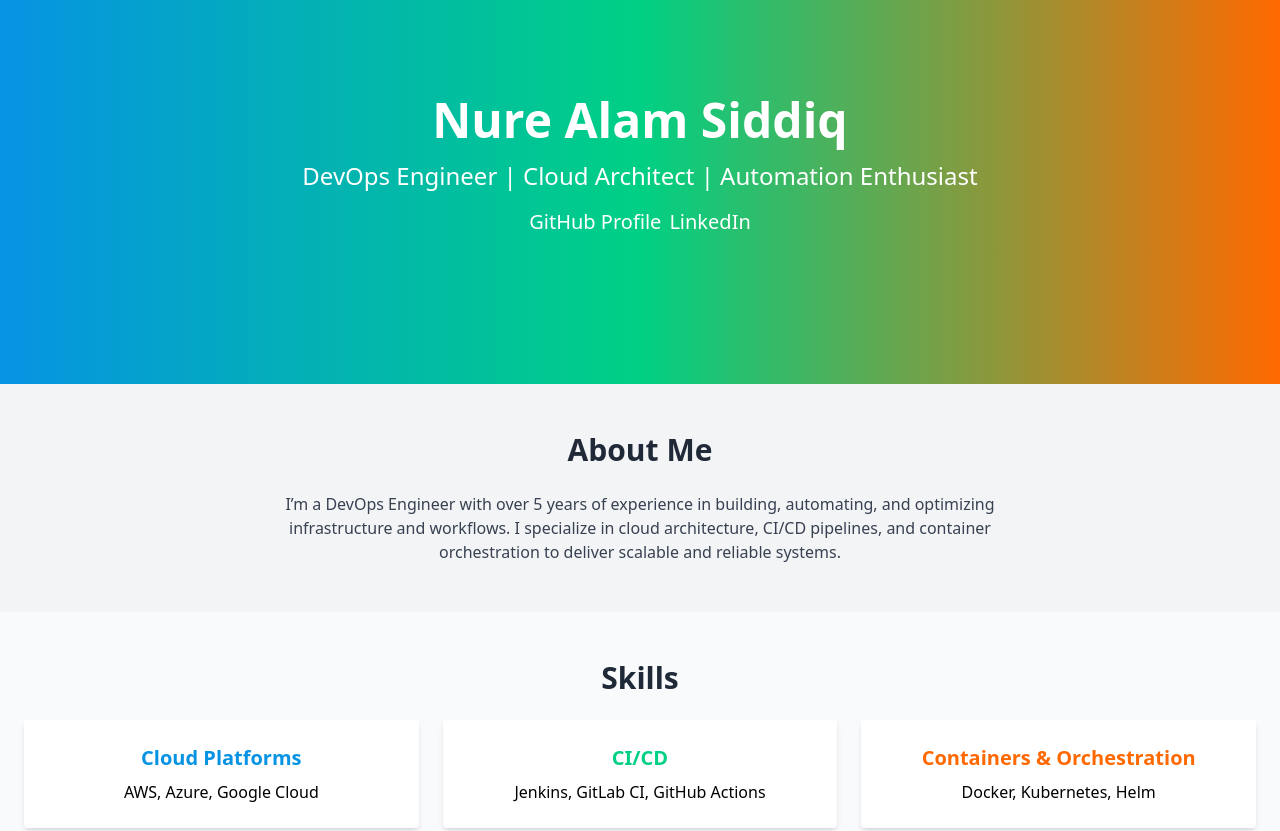
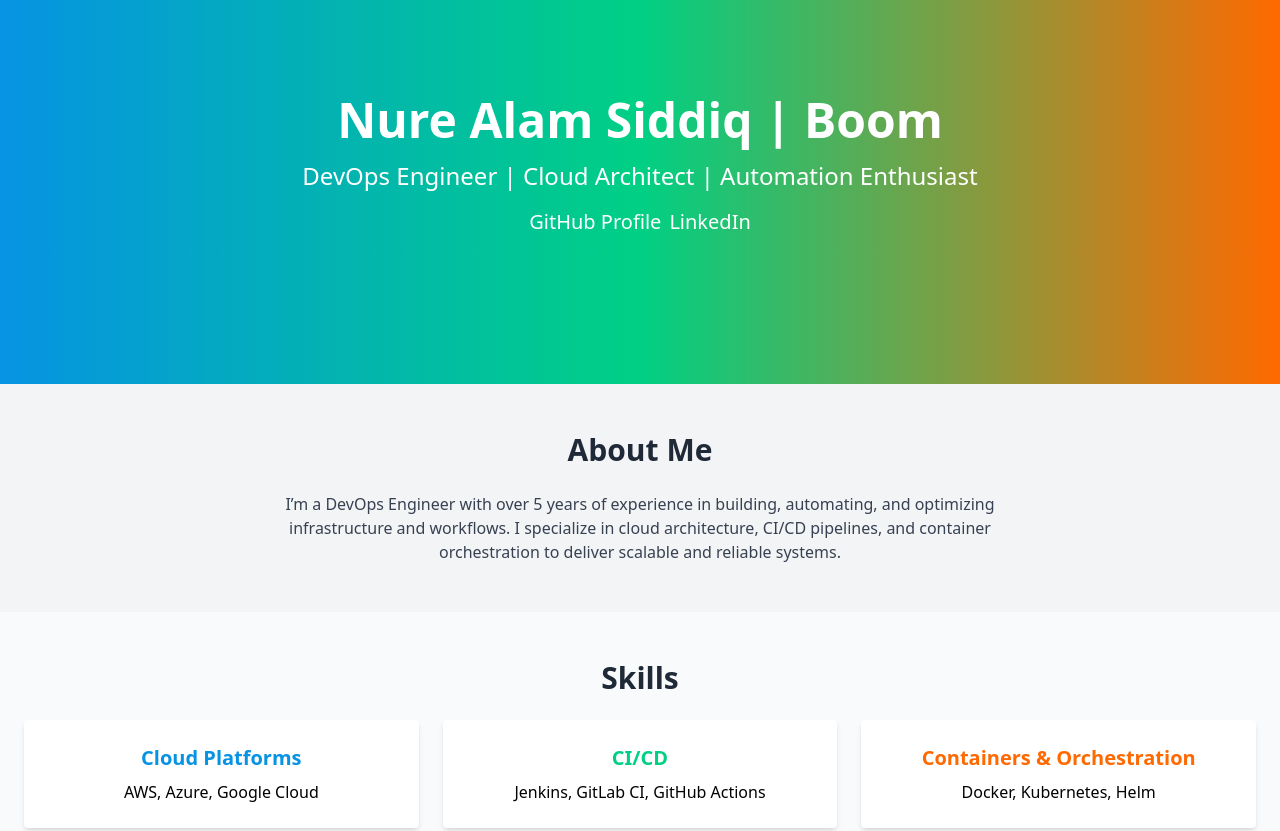
Before and after one commit to bongodev/devops-engineer-portfolio, a plain HTML site: page index.html in a window 1280 px wide. Shown: the top 831 px of the page. Drawn offline with nearby package versions, Linux system fonts and the light colour scheme.

Commit message:
add new text

```diff
--- a/index.html
+++ b/index.html
@@ -13,7 +13,7 @@
 
   <header class="h-96 bg-gradient-to-r from-[#0693e3] via-[#00d084] to-[#ff6900] text-white">
   <div class="container mx-auto px-6 py-24 text-center">
-    <h1 class="text-5xl font-bold">Nure Alam Siddiq</h1>
+    <h1 class="text-5xl font-bold">Nure Alam Siddiq | Boom</h1>
     <p class="text-2xl mt-4">DevOps Engineer | Cloud Architect | Automation Enthusiast</p>
     <div class="flex items-center justify-center gap-2">
       <p class="text-xl mt-4 hover:text-[#ff6900]">
```
